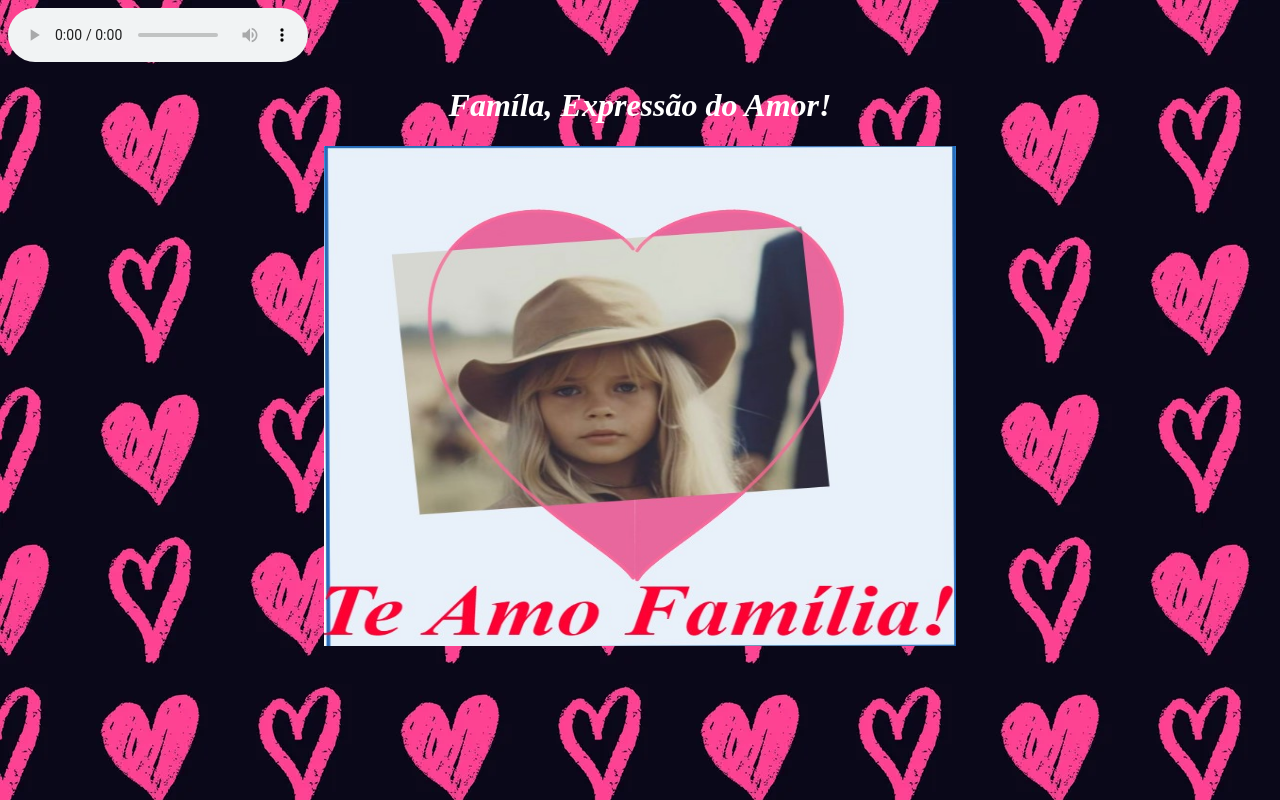
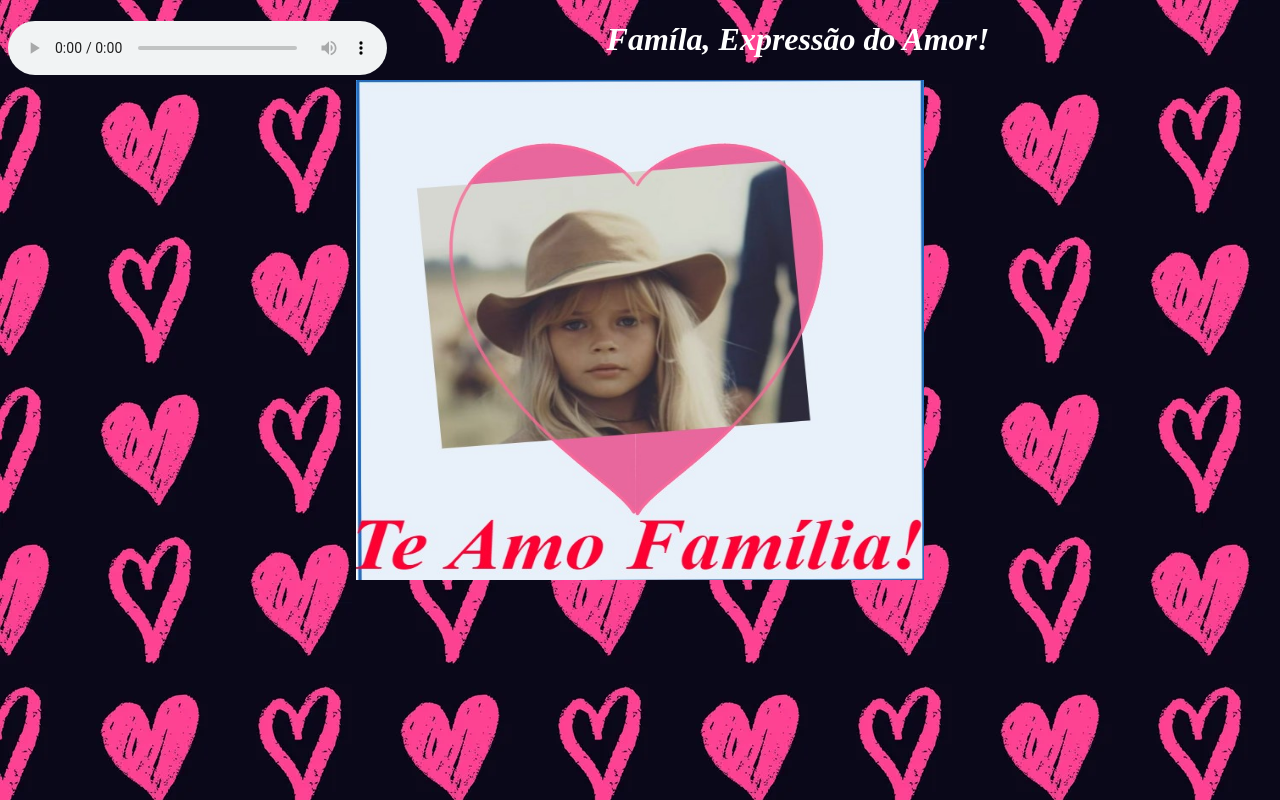
Before and after one commit to nonopava/familia, a plain HTML site: page index.html in a window 1280 px wide. Drawn offline with Linux system fonts and the light colour scheme.

Commit message:
Update estilos.css

```diff
--- a/estilos.css
+++ b/estilos.css
@@ -2,6 +2,10 @@ body {
      background-image: url(backamor.jpg);
      background-color: blanchedalmond;
 }
+audio {
+     float: left;
+     width: 30%;
+     hight: 50px;
 
 }
  div {
@@ -23,7 +27,7 @@ h1 {
     text-align: center;
 }
 
-@media only screen and (min-width: 320px) and (max-width: 1080px) {
+@media only screen and (min-width: 320px) and (max-width: 1000px) {
      div {
     width: 80%;
     margin: 0 auto;
```
